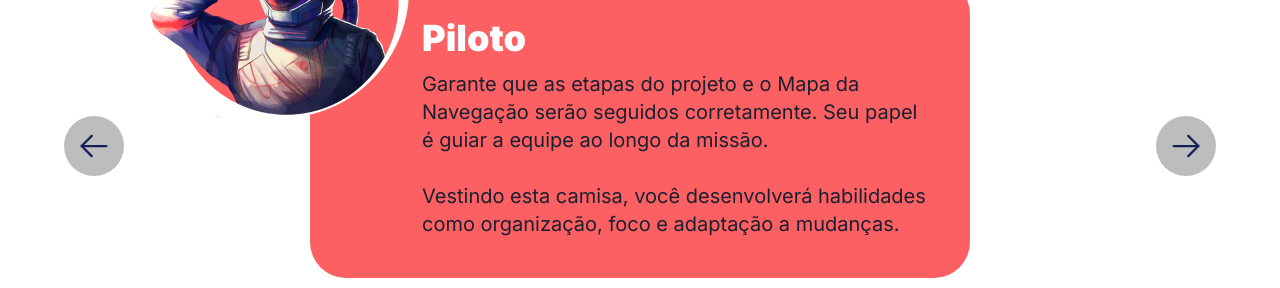
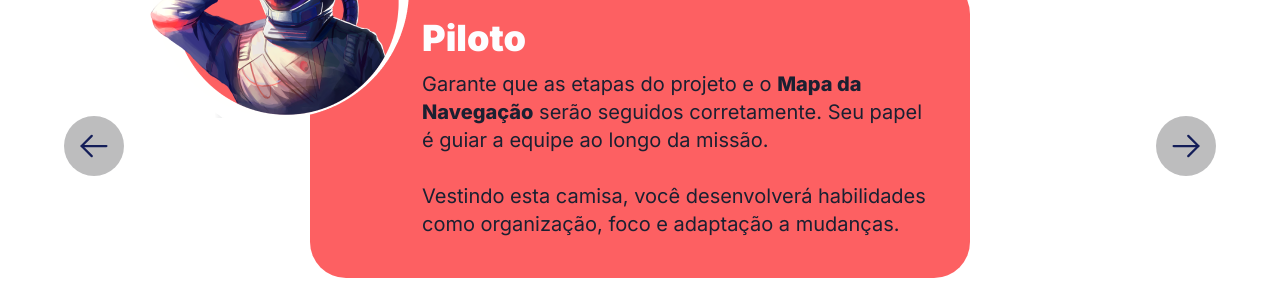
Before and after one commit to cosmossocialtime/Cosmos-Front-End, a Next.js app: page /user/adventure/1/subscribe/application-form/pilot in a window 1280 px wide. Shown: the part 254-542 px from the top of the page. Built offline with nearby package versions, Linux system fonts and the light colour scheme.

Commit message:
fix role in subscribe

```diff
--- a/src/components/adventure/application-form/AstronaltRule.tsx
+++ b/src/components/adventure/application-form/AstronaltRule.tsx
@@ -1,25 +1,25 @@
 import Link from 'next/link'
-import FormatText from '../../../utils/FormatText'
 import { Button } from '../../Button'
 import { Header } from '../Header'
 import Image, { StaticImageData } from 'next/image'
+import { ReactNode } from 'react'
 
 interface AstronaltRuleProps {
   astronaltImg: StaticImageData
   color: string
   title: string
-  text: string
   linkBack: string
   linkNext: string
+  children: ReactNode
 }
 
 export function AstronaltRule({
   astronaltImg,
   color,
   title,
-  text,
   linkBack,
   linkNext,
+  children,
 }: AstronaltRuleProps) {
   return (
     <div className="flex h-screen flex-col">
@@ -39,7 +39,7 @@ export function AstronaltRule({
           />
           <h2 className="mb-3 text-4xl font-black text-gray-100">{title}</h2>
           <div className="flex flex-col gap-7 text-xl text-gray-800">
-            <FormatText text={text} />
+            {children}
           </div>
         </div>
 
--- a/src/pages/user/adventure/[programId]/subscribe/application-form/choose-your-role.tsx
+++ b/src/pages/user/adventure/[programId]/subscribe/application-form/choose-your-role.tsx
@@ -72,6 +72,11 @@ export default function ChooseYourRole() {
   }
 
   function selectFirtOpt() {
+    if (!selectedCrew) {
+      toast.error('Selecione um papel!')
+      return
+    }
+
     setRolesSelect((prevRolesSelect) => {
       const updatedRolesSelected = prevRolesSelect
       updatedRolesSelected[0] = selectedCrew
@@ -82,6 +87,11 @@ export default function ChooseYourRole() {
   }
 
   function selectSecondOpt() {
+    if (!selectedCrew) {
+      toast.error('Selecione um papel!')
+      return
+    }
+
     setRolesSelect((prevRolesSelect) => {
       const updatedRolesSelected = prevRolesSelect
       updatedRolesSelected[1] = selectedCrew
@@ -134,7 +144,6 @@ export default function ChooseYourRole() {
         >
           {!rolesSelected[0] ? 'Confirmar 1ª opção' : 'Confirmar 2ª opção'}
         </Button.Primary>
-        <span>{rolesSelected}</span>
       </div>
       {!rolesSelected[0] ? (
         <Link
--- a/src/pages/user/adventure/[programId]/subscribe/application-form/commander.tsx
+++ b/src/pages/user/adventure/[programId]/subscribe/application-form/commander.tsx
@@ -6,17 +6,24 @@ export default function Commander() {
   const router = useRouter()
   const { programId } = router.query
 
-  const text = `Lidera a tripulação. Seu papel consiste em engajar, organizar e desenvolver o time, de forma que todos deem o seu melhor para concluir a missão.
-  Ao vestir a camisa de Comandante, você irá aprimorar habilidades de liderança, tais como: união da equipe, delegação de tarefas e tomada de decisões.`
-
   return (
     <AstronaltRule
       astronaltImg={AstronautCommander}
       color="#FFD743"
       title="Comandante"
-      text={text}
       linkBack={`/user/adventure/${programId}/subscribe/application-form/mission-role`}
       linkNext={`/user/adventure/${programId}/subscribe/application-form/specialist`}
-    />
+    >
+      <p>
+        Lidera a tripulação. Seu papel consiste em engajar, organizar e
+        desenvolver o time, de forma que todos deem o seu melhor para concluir a
+        missão.
+      </p>
+      <p>
+        Ao vestir a camisa de Comandante, você irá aprimorar habilidades de
+        liderança, tais como: união da equipe, delegação de tarefas e tomada de
+        decisões.
+      </p>
+    </AstronaltRule>
   )
 }
--- a/src/pages/user/adventure/[programId]/subscribe/application-form/index.tsx
+++ b/src/pages/user/adventure/[programId]/subscribe/application-form/index.tsx
@@ -207,7 +207,6 @@ export default function ApplicationForm() {
             defaultValue={user.linkedinUrl || ''}
             render={({ field }) => (
               <Input.Content
-                required
                 type="text"
                 value={field.value}
                 onChange={field.onChange}
--- a/src/pages/user/adventure/[programId]/subscribe/application-form/pilot.tsx
+++ b/src/pages/user/adventure/[programId]/subscribe/application-form/pilot.tsx
@@ -1,3 +1,4 @@
+import * as HoverCard from '@radix-ui/react-hover-card'
 import { useRouter } from 'next/router'
 import AstronautPilot from '../../../../../../../public/images/mission-role/pilot.png'
 import { AstronaltRule } from '../../../../../../components/adventure/application-form/AstronaltRule'
@@ -6,17 +7,40 @@ export default function Pilot() {
   const router = useRouter()
   const { programId } = router.query
 
-  const text = `Garante que as etapas do projeto e o Mapa da Navegação serão seguidos corretamente. Seu papel é guiar a equipe ao longo da missão.
-  Vestindo esta camisa, você desenvolverá habilidades como organização, foco e adaptação a mudanças.`
-
   return (
     <AstronaltRule
       astronaltImg={AstronautPilot}
       color="#FD6062"
       title="Piloto"
-      text={text}
       linkBack={`/user/adventure/${programId}/subscribe/application-form/specialist`}
       linkNext={`/user/adventure/${programId}/subscribe/application-form/choose-your-role`}
-    />
+    >
+      <p>
+        Garante que as etapas do projeto e o{' '}
+        <HoverCard.Root>
+          <HoverCard.Trigger className="font-bold">
+            Mapa da Navegação
+          </HoverCard.Trigger>
+          <HoverCard.Content
+            side="top"
+            sideOffset={5}
+            className="w-80 rounded-lg bg-white p-4 text-base shadow-xl"
+          >
+            <p>
+              O Mapa da Navegação é o plano de objetivos e atividades que serão
+              desenvolvidos ao longo do projeto. Ele será criado em conjunto com
+              a equipe da instituição mentorada
+            </p>
+          </HoverCard.Content>
+        </HoverCard.Root>{' '}
+        serão seguidos corretamente. Seu papel é guiar a equipe ao longo da
+        missão.
+      </p>
+
+      <p>
+        Vestindo esta camisa, você desenvolverá habilidades como organização,
+        foco e adaptação a mudanças.
+      </p>
+    </AstronaltRule>
   )
 }
--- a/src/pages/user/adventure/[programId]/subscribe/application-form/specialist.tsx
+++ b/src/pages/user/adventure/[programId]/subscribe/application-form/specialist.tsx
@@ -6,17 +6,23 @@ export default function Commander() {
   const router = useRouter()
   const { programId } = router.query
 
-  const text = `Tem conhecimento ou experiência em alguma área que será importante ao longo da jornada.
-  Ao vestir a camisa de Especialista, você terá a oportunidade de compartilhar seus conhecimentos e aplicá-los para solucionar problemas reais.`
-
   return (
     <AstronaltRule
       astronaltImg={AstronautSpecialist}
       color="#AEDF55"
       title="Especialista"
-      text={text}
       linkBack={`/user/adventure/${programId}/subscribe/application-form/commander`}
       linkNext={`/user/adventure/${programId}/subscribe/application-form/pilot`}
-    />
+    >
+      <p>
+        Tem conhecimento ou experiência em alguma área que será importante ao
+        longo da jornada.
+      </p>
+      <p>
+        Ao vestir a camisa de Especialista, você terá a oportunidade de
+        compartilhar seus conhecimentos e aplicá-los para solucionar problemas
+        reais.
+      </p>
+    </AstronaltRule>
   )
 }
```
